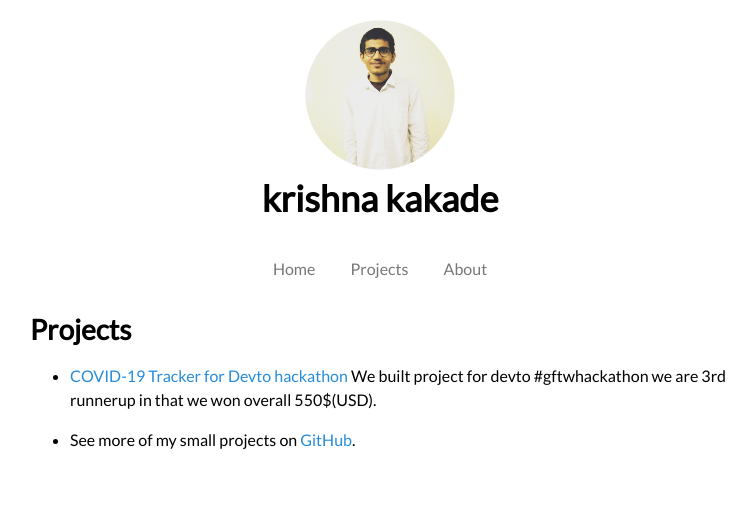
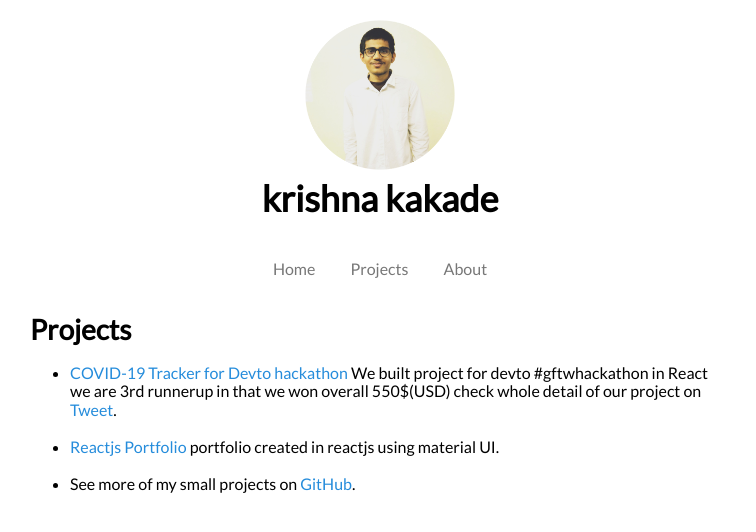
Before and after one commit to krishnadevz/krishnadevz.github.io, a Jekyll site: the page built from projects.md, in a window 1280 px wide. Shown: the top 532 px of the page, without its empty margins (260-1016 px from the left). Built offline with Jekyll 4.4.1, drawn with Linux system fonts in a browser that asks for light colours; nearby versions of some CDN libraries; our own code applies the rules of GitHub Pages for plain Markdown files.

Commit message:
Update projects.md

```diff
--- a/projects.md
+++ b/projects.md
@@ -5,6 +5,7 @@ layout: default
 # Projects
 
 * [COVID-19 Tracker for Devto hackathon](https://github.com/itshally/wb-covid19) We
-built project for devto #gftwhackathon we are 3rd runnerup in that we won overall 550$(USD).
+built project for devto #gftwhackathon in React we are 3rd runnerup in that we won overall 550$(USD) check whole detail of our project on [Tweet](https://twitter.com/krishnadevz/status/1276340062788214785).
+* [Reactjs Portfolio](https://github.com/krishnadevz/ReactPortfolio) portfolio created in reactjs using material UI.
 
 * See more of my small projects on [GitHub](https://github.com/krishnadevz).
```
